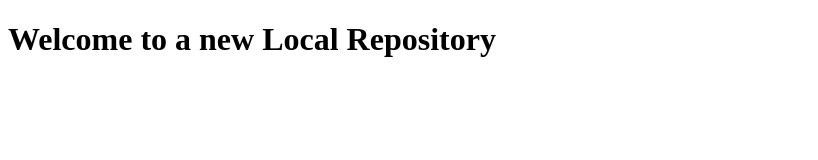
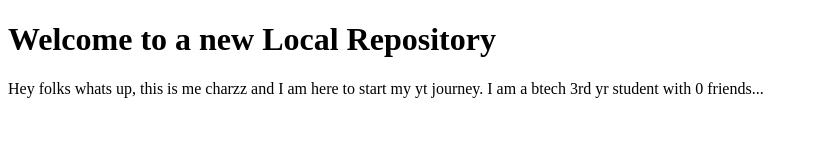
Before and after one commit to tiruveedhula-charuhasini/Local-Repo, a plain HTML site: page index.html in a window 1280 px wide. Shown: the whole page, without its empty margins (0-818 px from the left). Drawn offline with Linux system fonts and the light colour scheme.

Commit message:
added a para in html file

```diff
--- a/index.html
+++ b/index.html
@@ -7,5 +7,9 @@
   </head>
   <body>
     <h1>Welcome to a new Local Repository</h1>
+    <p>
+      Hey folks whats up, this is me charzz and I am here to start my yt
+      journey. I am a btech 3rd yr student with 0 friends...
+    </p>
   </body>
 </html>
```
